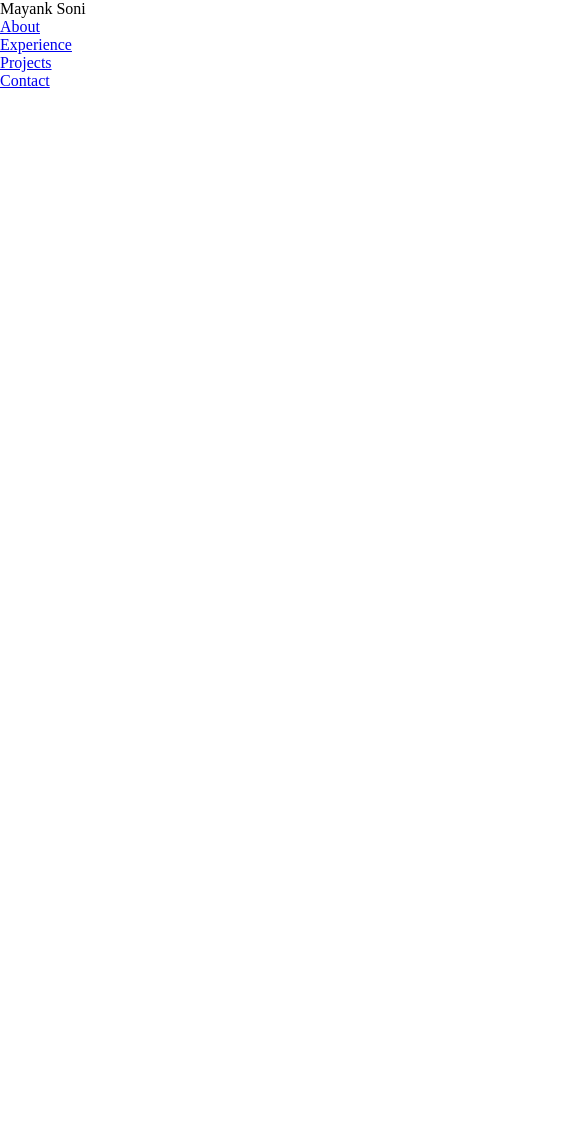
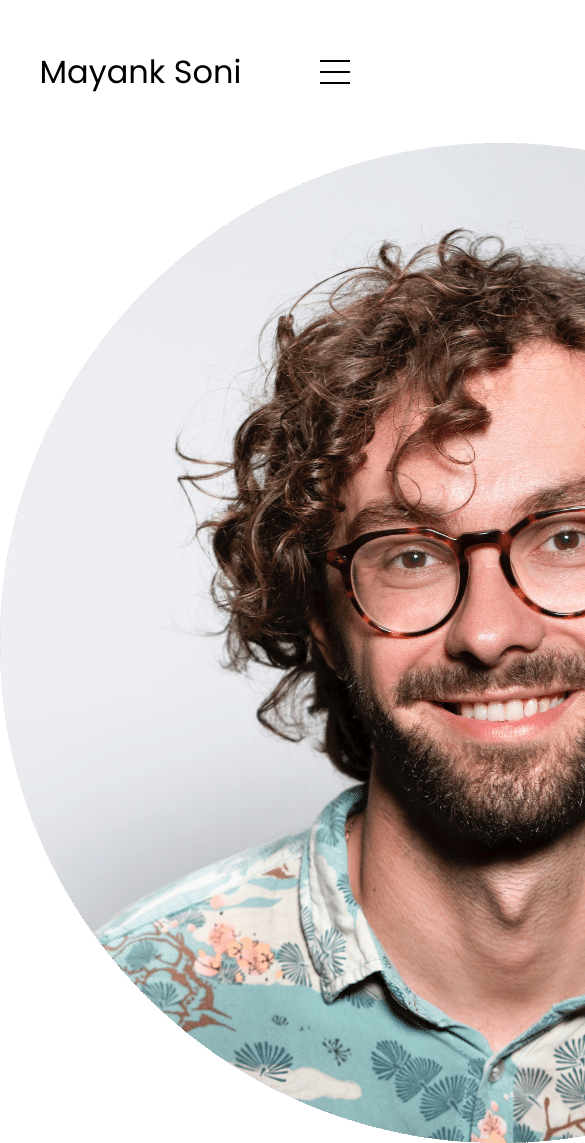
Before and after one commit to mayank5463/Portfolio-Website, a plain HTML site: page index.html in a window 390 px wide. Shown: the top 1143 px of the page, 585 px wide, since content can reach past the window. Before the commit the page ends 844 px from the top, so only its background shows below. Drawn offline with Linux system fonts and the light colour scheme.

Commit message:
newchanges

```diff
--- a/index.html
+++ b/index.html
@@ -1,14 +1,14 @@
 <!DOCTYPE html>
 <html lang="en">
   <head>
-    <meta charset="UTF-8">
-    <meta name="viewport" content="width=device-width, initial-scale=1.0">
+    <meta charset="UTF-8" />
+    <meta name="viewport" content="width=device-width, initial-scale=1.0" />
     <title>My Portfolio</title>
-    <link rel="stylesheet" href="style.css">
-    <link rel="stylesheet" href="mediaqueries.css">
+    <link rel="stylesheet" href="style.css" />
+    <link rel="stylesheet" href="mediaqueries.css" />
   </head>
   <body>
-    <nav id="desktop-new">
+    <nav id="desktop-nav">
       <div class="logo">Mayank Soni</div>
       <div>
         <ul class="nav-links">
@@ -19,7 +19,27 @@
         </ul>
       </div>
     </nav>
-
+    <nav id="hamburger-nav">
+      <div class="logo">Mayank Soni</div>
+      <div class="hamburger-menu">
+        <div class="hamburger-icon" onclick="toggleMenu()">
+          <span> </span>
+          <span></span>
+          <span></span>
+        </div>
+        <div class="menu-links">
+            <li><a  href="#about" onclick="toggleMenu()">About</a></li>
+            <li><a href="#experience" onclick="toggleMenu()">Experience</a></li>
+            <li><a href="#projects" onclick="toggleMenu()">Projects</a></li>
+            <li><a href="#contact" onclick="toggleMenu()">Contact</a></li>
+        </div>
+      </div>
+    </nav>
+    <section id="profile">
+        <div class="section__pic-container">
+            <img src="./assets/profile-pic.png" alt="Mayank Soni profile pic">
+        </div>
+    </section>
     <script src="script.js"></script>
   </body>
 </html>
--- a/mediaqueries.css
+++ b/mediaqueries.css
@@ -0,0 +1,9 @@
+@media screen and (max-width:1200px) {
+    #desktop-nav {
+        display: none;
+
+    }
+    #hamburger-nav {
+        display: flex;
+    }
+}
--- a/script.js
+++ b/script.js
@@ -0,0 +1,6 @@
+function toggleMenu() {
+     const menu = document.querySelector(".menu-links");
+     const icon = document.querySelector(".hamburger-icon");
+     menu.classList.toggle("open");
+     icon.classList.toggle("open");
+}
--- a/style.css
+++ b/style.css
@@ -1,4 +1,143 @@
+/* General */
+
+
+@import url('https://fonts.googleapis.com/css2?family=Poppins:wght@300;400;500;600&display=swap');
+
 *{
-    padding: 0px;
-    margin:0px;
+    padding: 0;
+    margin:0;
 }
+
+body{
+    font-family: "Poppins", sans-serif;
+}
+html{
+    scroll-behavior: smooth;
+}
+p {
+    color: rgb(85,85,85);
+
+}
+
+/* Transition */
+a,
+.btn {
+    transition: all 300ms ease;
+}
+
+/* Desktop Nav */
+nav,
+.nav-links{
+    display: flex;
+}
+
+nav{
+    justify-content: space-around;
+    align-items: center;
+    height: 17vh;
+}
+.nav-links{
+    gap: 2rem;
+    list-style: none;
+    font-size: 1.5rem;
+
+}
+a{
+    color: black;
+    text-decoration: none;
+    text-decoration-color: rgb(235, 239, 243);
+
+}
+a:hover {
+    color: grey;
+    text-decoration: underline;
+    text-underline-offset: 1rem;
+    text-decoration-color: rgb(181,181,181);
+
+}
+.logo{
+    font-size: 2rem;
+
+}
+.logo:hover{
+    cursor: default;
+}
+/* Hamburger-Menu */
+
+#hamburger-nav{
+    display: none;
+}
+
+.hamburger-menu{
+    position:relative;
+    display: inline-block;
+
+
+}
+.hamburger-icon{
+    display: flex;
+    flex-direction: column;
+    justify-content: space-between;
+    height: 24px;
+    width: 30px;
+    cursor:pointer;
+
+}
+.hamburger-icon span {
+    width: 100%;
+    height: 2px;
+    background-color: black;
+    transition: all 0.3 ease-in-out;
+
+}
+.menu-links {
+    position: absolute;
+    top: 100%;
+    right: 0;
+    background-color: white;
+    width: fit-content;
+    max-height: 0;
+    overflow: hidden;
+    transition: all 0.3 ease-in-out;
+
+}
+.menu-links a  {
+    display: block;
+    padding: 10px;
+    text-align: center;
+    font-size: 1.5rem;
+    color: black;
+    text-decoration: none;
+    transition: all 0.3 ease-in-out;
+}
+
+.menu-links li {
+    list-style: none;
+}
+
+.menu-links.open {
+    max-height: 300px;
+
+}
+.hamburger-icon.open span:first-child {
+    transform: rotate(45deg) translate(10px,5px);
+}
+
+.hamburger-icon.open span:nth-child(2){
+   opacity: 0;
+}
+.hamburger-icon.open span:last-child {
+  transform: rotate(-45deg) translate(10px, -5px);
+}
+
+.hamburger-icon span:first-child {
+  transform: none;
+}
+
+.hamburger-icon span:first-child {
+  opacity: 1;
+}
+
+.hamburger-icon span:first-child {
+  transform: none;
+}
```
Lines whose indentation alone changed are shown as unchanged.
